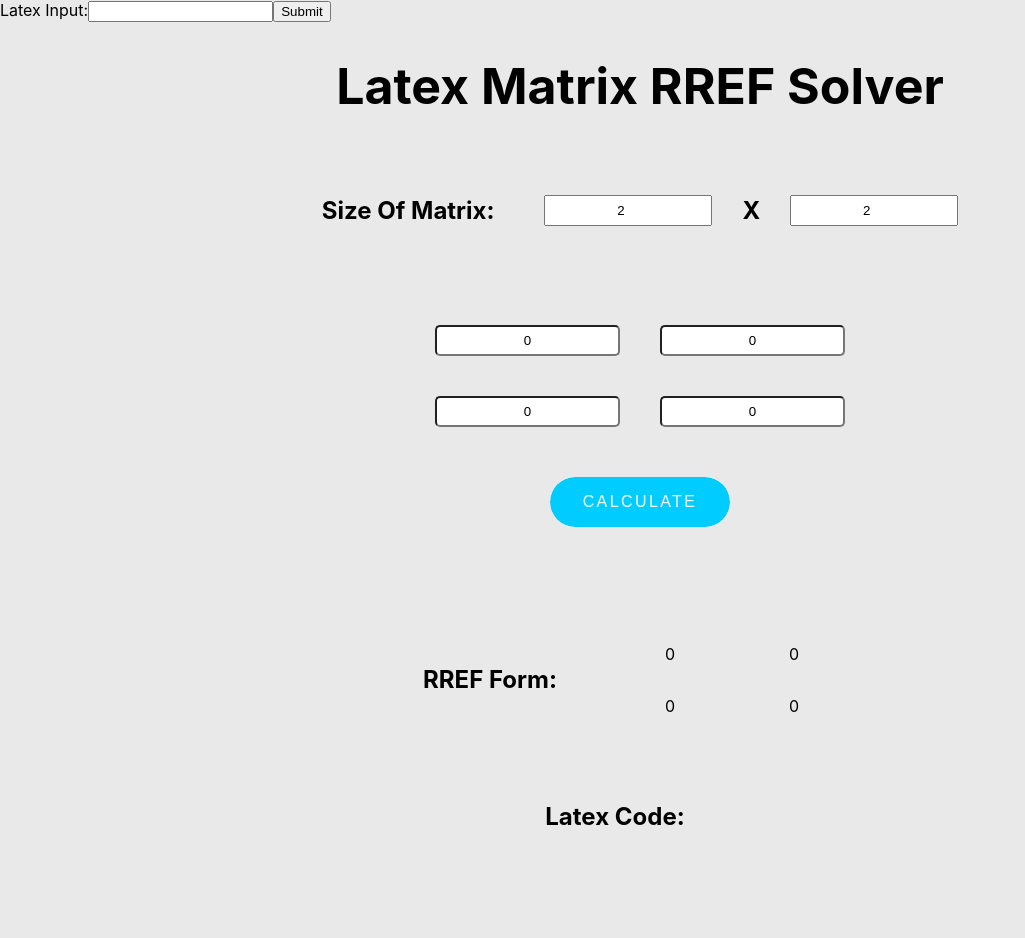
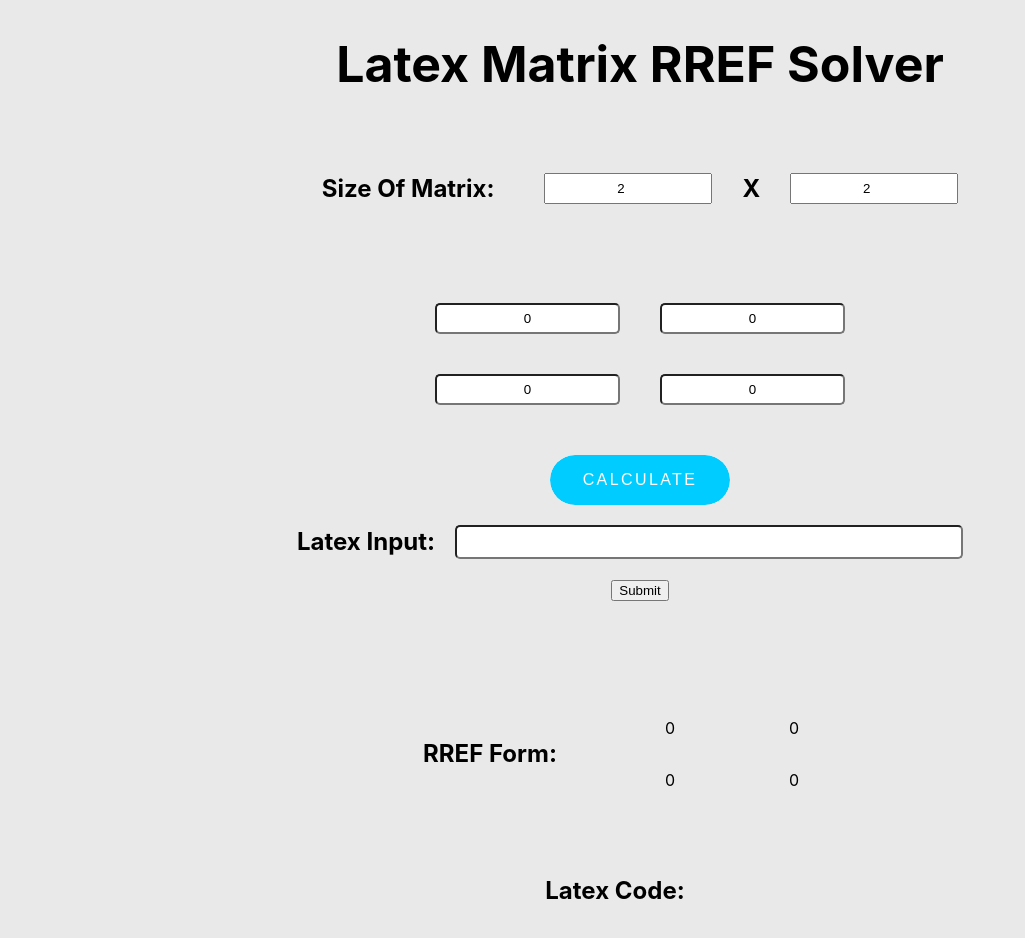
Before and after one commit to Ket93/Latex-Matrix-Solver, a React (Create React App) app in the folder latex-matrix-solver/: page / in a window 1280 px wide. Shown: the top 938 px of the page, without its empty margins (0-1025 px from the left). Built offline with nearby package versions, Linux system fonts and the light colour scheme.

Commit message:
did some css (very pain)

```diff
--- /dev/null
+++ b/latex-matrix-solver/src/components/matrix/latexTojs.css
@@ -0,0 +1,17 @@
+.inputContainer {
+  text-align: center;
+}
+
+.latexInput {
+    border-radius: 5px;
+    text-align: center;
+    width: 60%;
+    max-width: 500px;
+    margin: 20px;
+    font-size: 1.5em;
+}
+
+.latexLabel {
+  font-size: 1.5em;
+  font-weight: bold;
+}
--- a/latex-matrix-solver/src/components/matrix/latexTojs.js
+++ b/latex-matrix-solver/src/components/matrix/latexTojs.js
@@ -1,7 +1,7 @@
 import React from "react";
+import "./latexTojs.css";
 
-const inp1 =
-  "\begin{bmatrix} 1 & 0 & 0.423444976076555 \\ 0 & 1 & -0.043062200956937795 \\ 0 & 0 & 0 end{bmatrix}";
+const inp1 = "\begin{bmatrix} 1 & 2 & 4 \\ 6 & 4 & 12 \\ 5 & 1 & 0 end{bmatrix}";
 function tojs(inp) {
   console.log(inp);
 
@@ -48,11 +48,15 @@ function LatexToJs(props) {
   };
 
   return (
-    <form onSubmit={handleSubmit}>
-      <label>Latex Input:</label>
-      <input type="text" name="str" />
-      <button type="submit">Submit</button>
-    </form>
+    <div className="inputContainer">
+      <form onSubmit={handleSubmit} className="submitForm" id="latexForm">
+        <label className="latexLabel">Latex Input:</label>
+        <input type="text" name="str" className="latexInput"/>
+      </form>
+      <div className="latexButton">
+        <button type="submit" form="latexForm">Submit</button>
+      </div>
+    </div>
   );
 }
 
--- a/latex-matrix-solver/src/components/matrix/matrixparent.js
+++ b/latex-matrix-solver/src/components/matrix/matrixparent.js
@@ -38,7 +38,6 @@ function MatrixParent() {
   //  (possibly) text box for the latex output
   return (
     <div>
-      <LatexToJs setMatrix={setMatrix} setRow={setRow} setCol = {setCol}/>
       <MatrixSizeInput setRow={setRow} setCol={setCol} row={row} col={col} />
       <MatrixInput
         row={row}
@@ -48,6 +47,7 @@ function MatrixParent() {
         setREFMatrix={setREFMatrix}
         setLatexAnswer={setLatexAnswer}
       />
+      <LatexToJs setMatrix={setMatrix} setRow={setRow} setCol = {setCol}/>
       <MatrixOutput REFMatrix={REFMatrix} latexAnswer={latexAnswer} />
     </div>
   );
```
